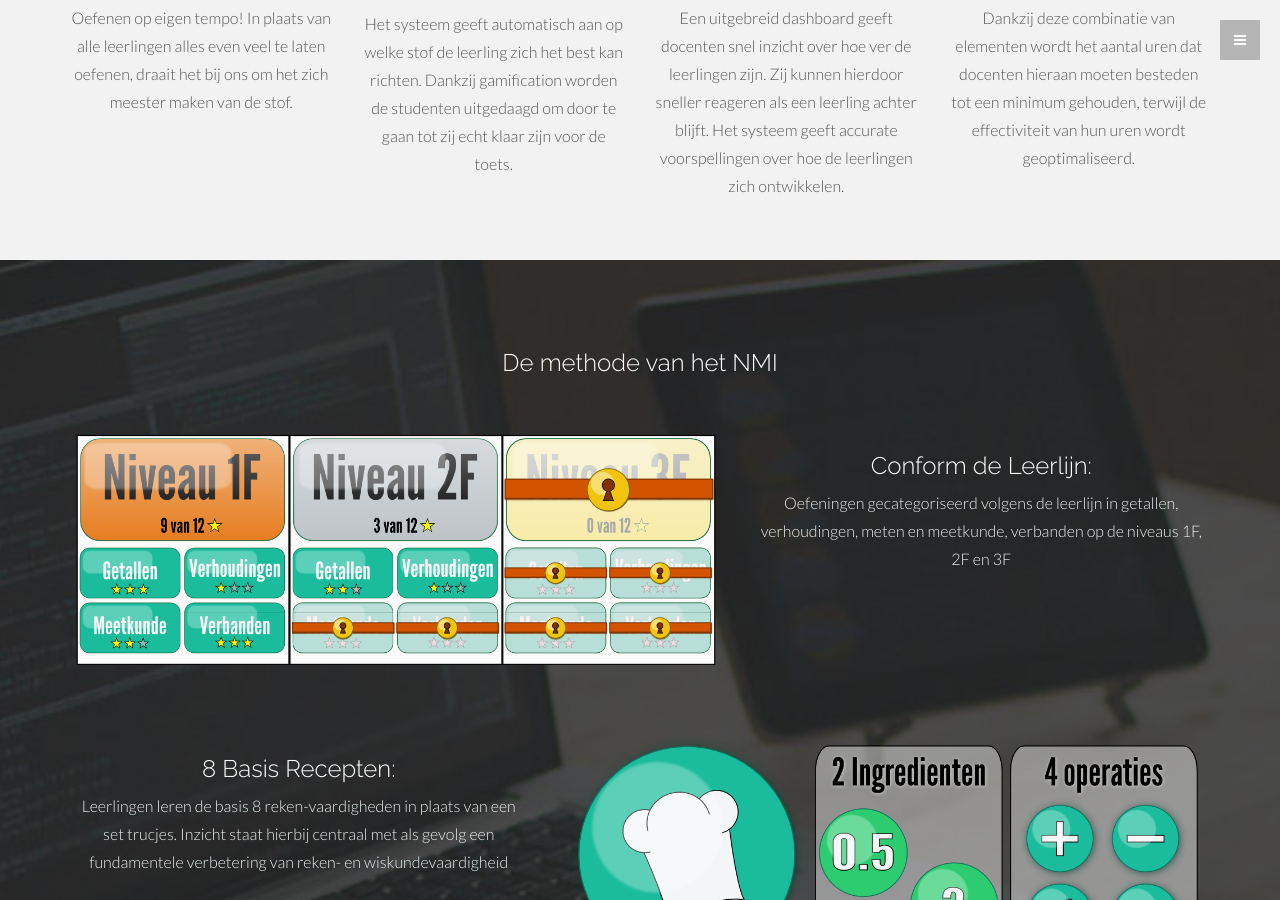
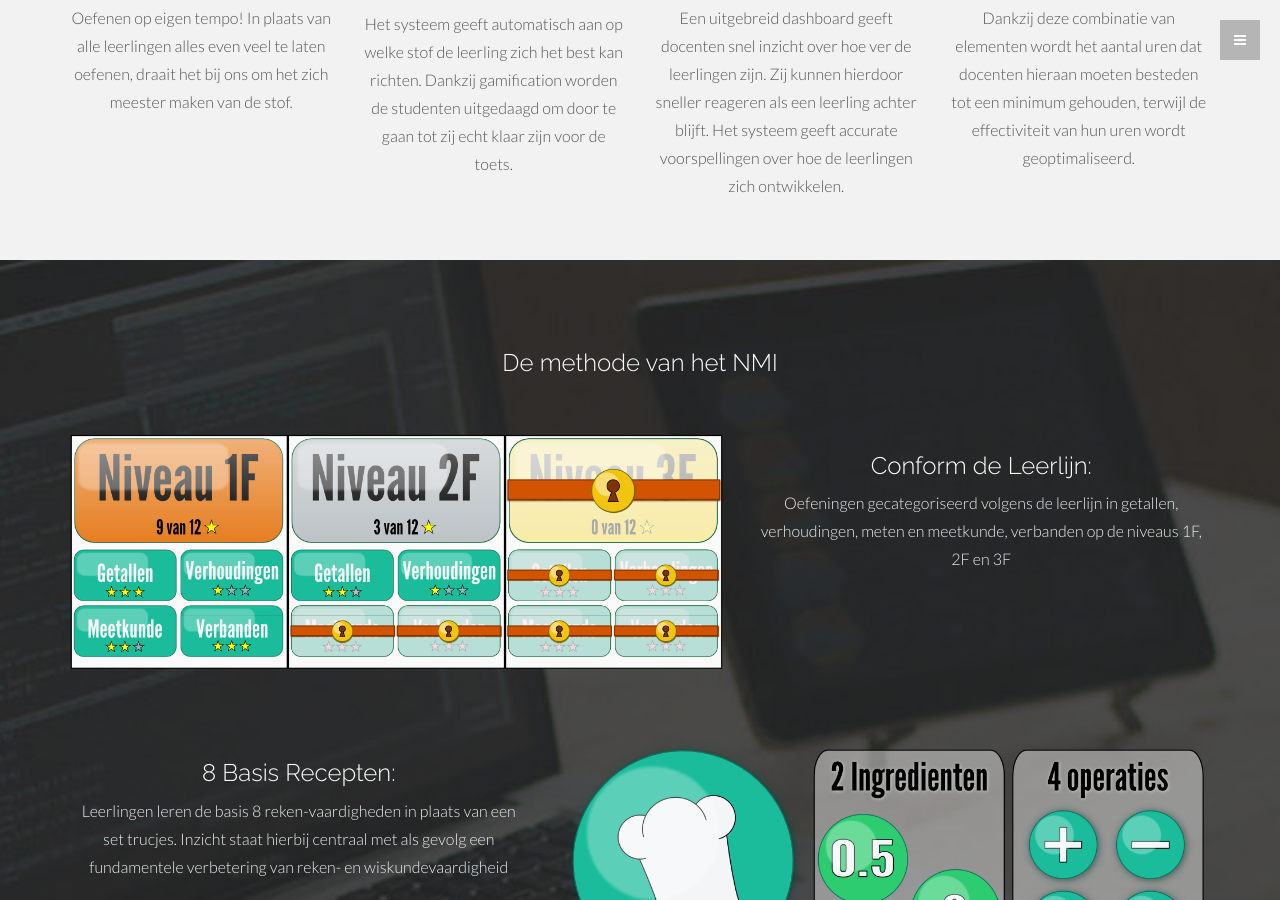
Before and after one commit to perceptum-github-transfer/verplichterekentoets, a Jekyll site: the page index.html, which Jekyll copies as it is, in a window 1280 px wide and 900 px high, scrolled down 2033 px. Built offline with Jekyll 4.4.1, drawn with Linux system fonts in a browser that asks for light colours; some web fonts are replaced; Markdown is read by kramdown in place of the engine named in the settings.

Commit message:
Changed image width to scale with parent div

```diff
--- a/index.html
+++ b/index.html
@@ -225,7 +225,7 @@
 				<br>
 				<br>
 				<div class="col-lg-7 port-space">
-					<img src="assets/img/levels.png" width="640px">
+					<img src="assets/img/levels.png" width="100%">
 				</div>
 				<div class="col-lg-5 port-space">
 
@@ -242,14 +242,14 @@
 					 <P><FONT COLOR="#ecf0f1">Leerlingen leren de basis 8 reken-vaardigheden in plaats van een set trucjes. Inzicht staat hierbij centraal met als gevolg een fundamentele verbetering van reken- en wiskundevaardigheid</FONT></P>
 				</div>
 				<div class="col-lg-7 port-space">
-				<img src="assets/img/recipes.png" width="640px">
+				<img src="assets/img/recipes.png" width="100%">
 				</div>
 	</div>
 	<div class="col-lg-12 port-space"><br></div>
 <div class="row">
 
 				<div class="col-lg-7 port-space">
-					<img src="assets/img/videos.svg" width="640px">
+					<img src="assets/img/videos.svg" width="100%">
 				</div>
 				<div class="col-lg-5 port-space">
 				<br>
@@ -265,7 +265,7 @@
 					 <P><FONT COLOR="#ecf0f1">De methode van het NMI is in de praktijk getest en heeft zich bewezen als zeer effectief om leerlingen op niveau te krijgen. </FONT></P>
 				</div>
 				<div class="col-lg-7 port-space">
-					<img src="assets/img/functies.png" width="640px">
+					<img src="assets/img/functies.png" width="100%">
 				</div>
 			-->
 			</div>
```
